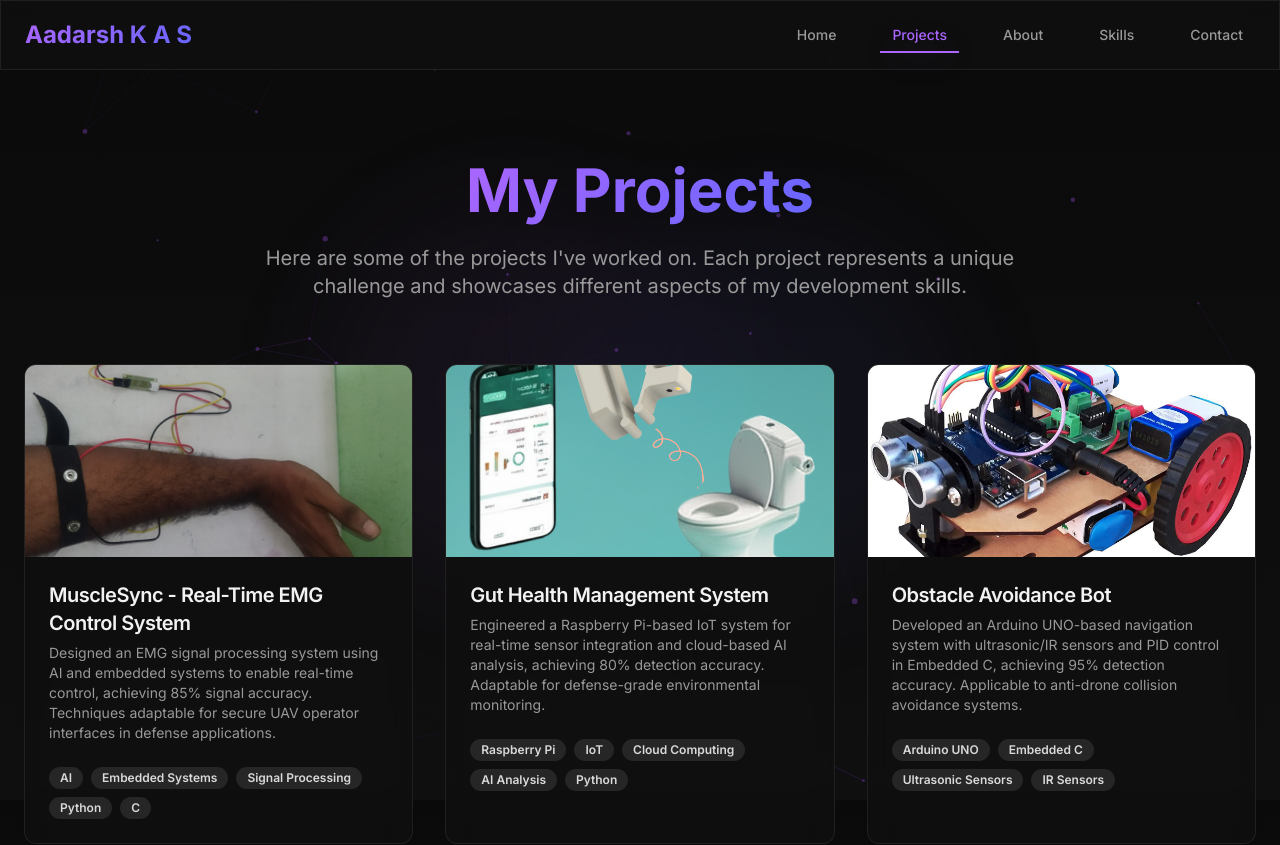
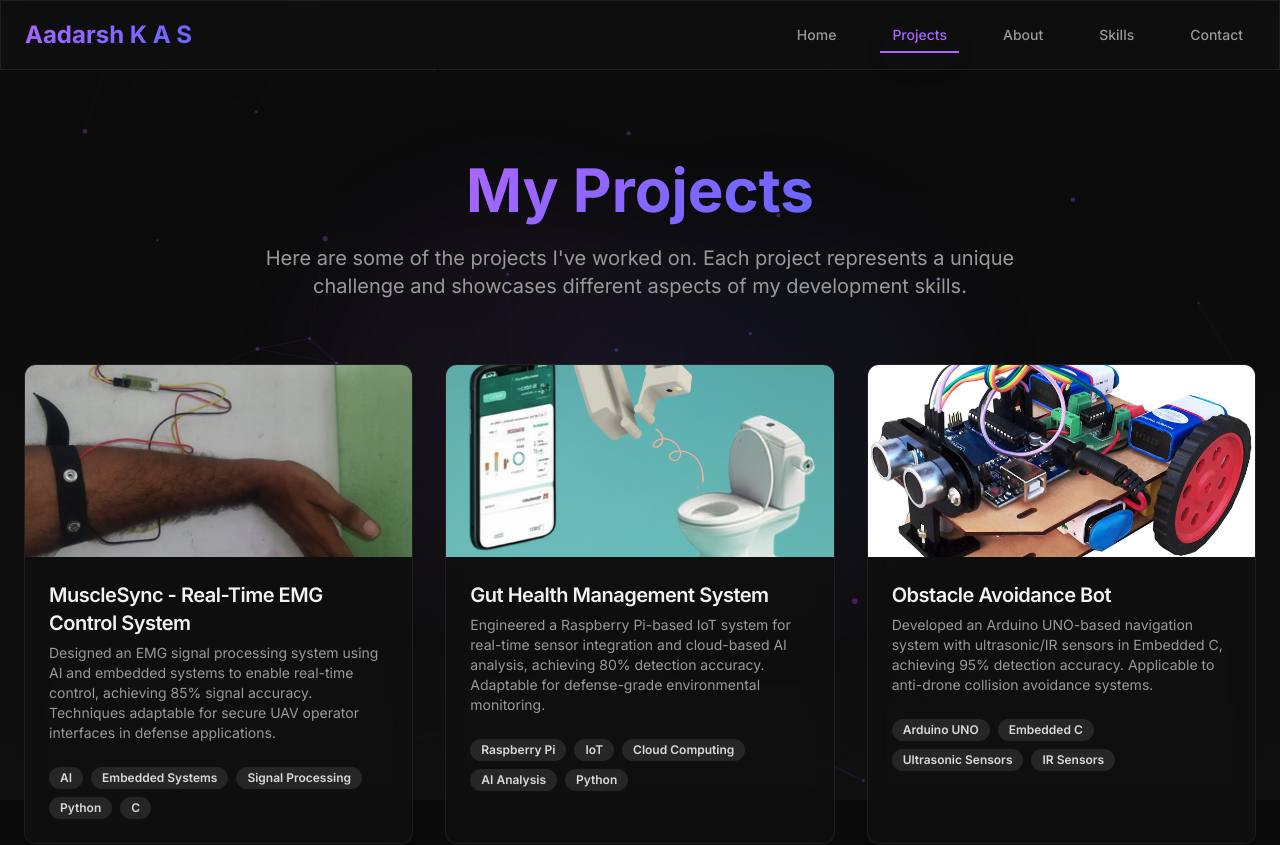
Before and after one commit to aadarsh2812/portfolio, a React (Vite) app: page /projects in a window 1280 px wide. Shown: the top 845 px of the page. Built offline with nearby package versions, Linux system fonts and the light colour scheme.

Commit message:
Remove PID control from bot

```diff
--- a/src/pages/Projects.tsx
+++ b/src/pages/Projects.tsx
@@ -25,7 +25,7 @@ const Projects = () => {
     {
       id: 3,
       title: 'Obstacle Avoidance Bot',
-      description: 'Developed an Arduino UNO-based navigation system with ultrasonic/IR sensors and PID control in Embedded C, achieving 95% detection accuracy. Applicable to anti-drone collision avoidance systems.',
+      description: 'Developed an Arduino UNO-based navigation system with ultrasonic/IR sensors in Embedded C, achieving 95% detection accuracy. Applicable to anti-drone collision avoidance systems.',
       image: obstacleBotImage,
       technologies: ['Arduino UNO', 'Embedded C', 'Ultrasonic Sensors', 'IR Sensors']
     },
```
